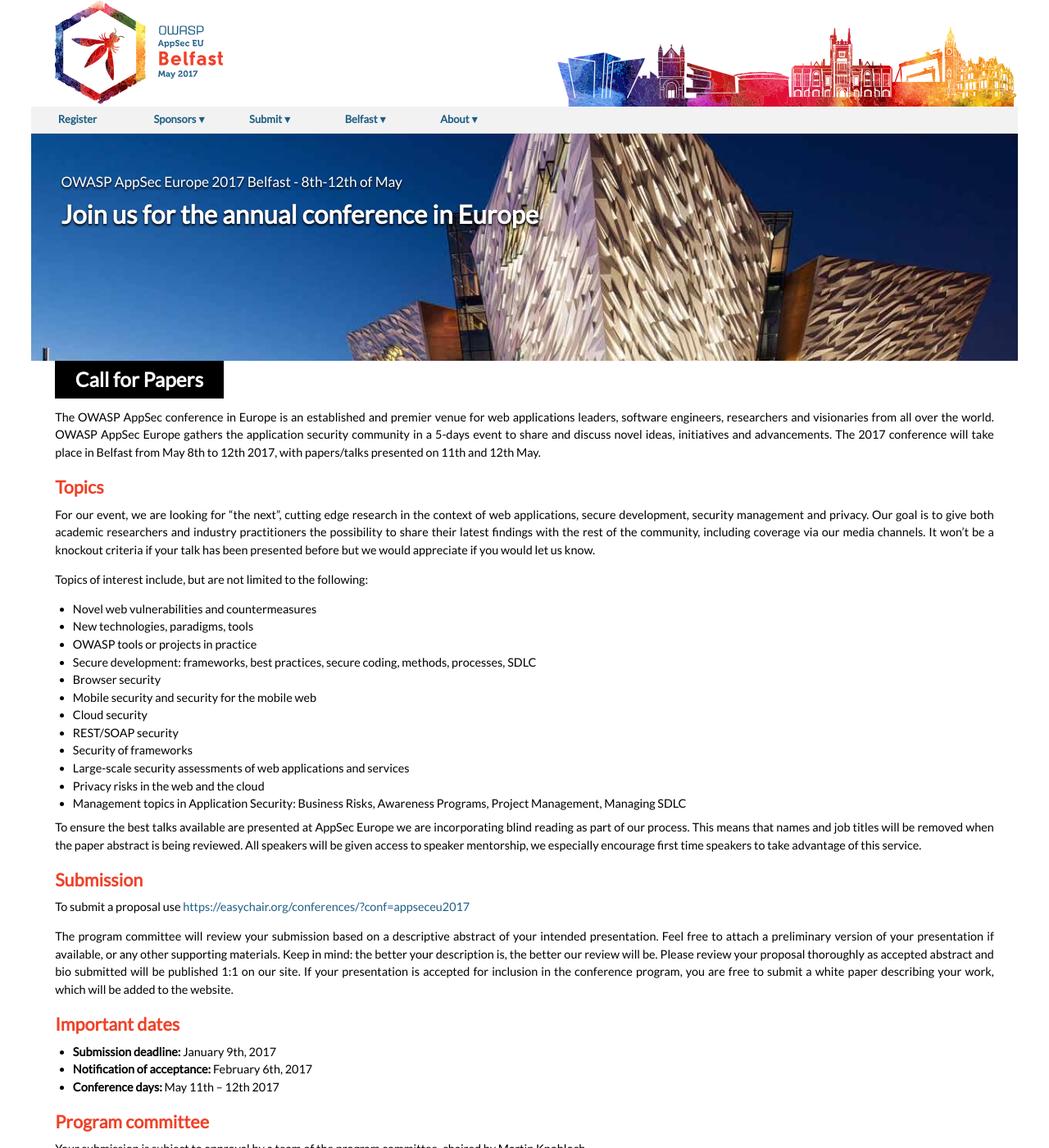
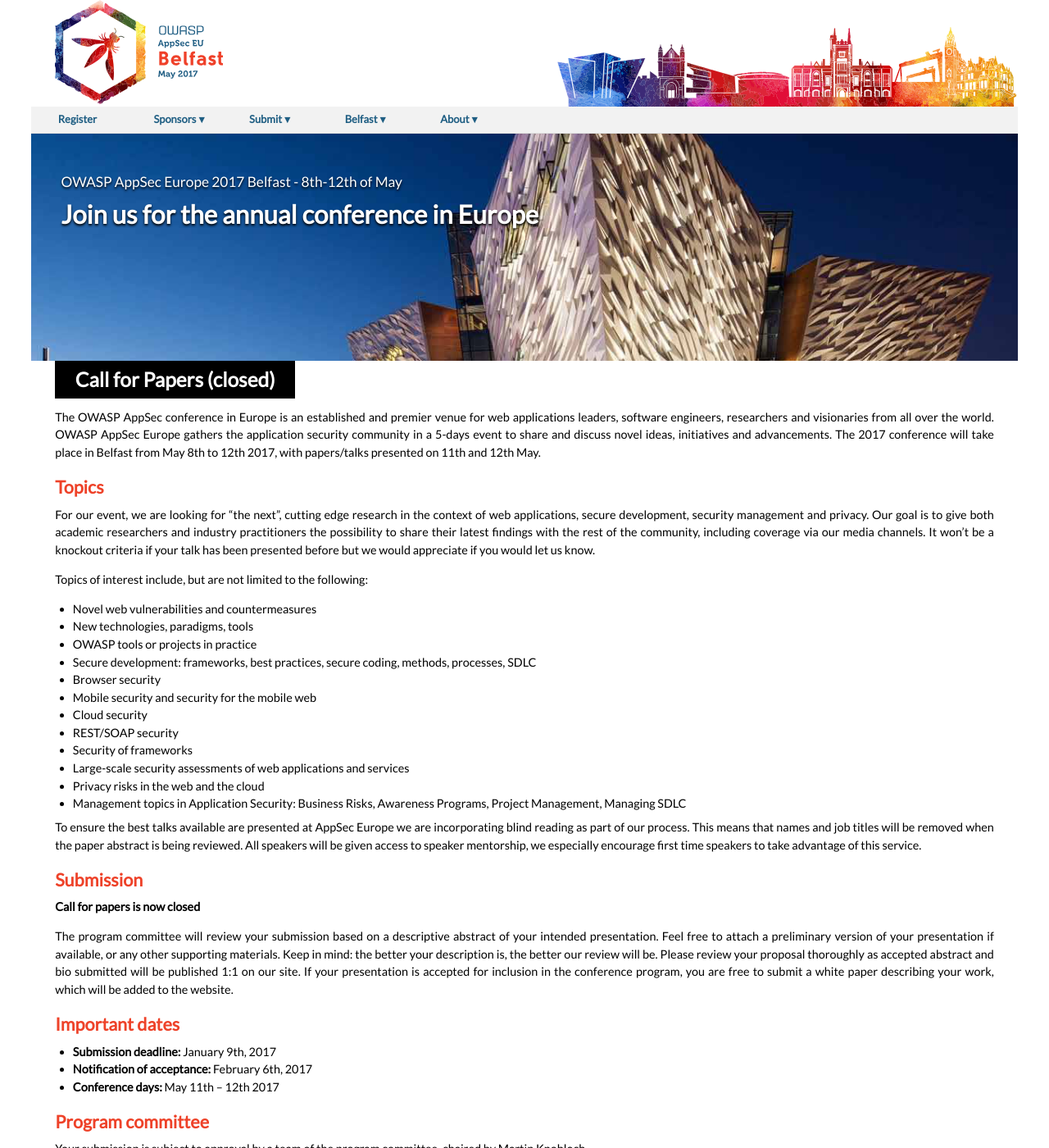
Before and after one commit to OWASP/AppSecEurope2017, a Jekyll site: the page built from program/call-for-papers.md, in a window 1280 px wide and 1400 px high. Shown: the whole window at 82% size. Built offline with Jekyll 4.4.1, drawn with Linux system fonts in a browser that asks for light colours.

Commit message:
Closing CfP and CfT

```diff
--- a/_data/menus.yml
+++ b/_data/menus.yml
@@ -8,9 +8,9 @@
     url  : sponsors
 - title: Submit
   items:
-  - title: Call for papers
+  - title: Call for papers (closed)
     url: program/call-for-papers
-  - title: Call for trainings
+  - title: Call for trainings (closed)
     url: program/call-for-trainings
   - title: Call for activities
     url: program/call-for-activities
--- a/program/call-for-papers.md
+++ b/program/call-for-papers.md
@@ -1,5 +1,5 @@
 ---
-title: Call for Papers
+title: Call for Papers (closed)
 ---
 
 # {{page.title}}
@@ -30,7 +30,7 @@
 
 ## Submission
 
-To submit a proposal use [https://easychair.org/conferences/?conf=appseceu2017](https://easychair.org/conferences/?conf=appseceu2017)
+**Call for papers is now closed**
 
 The program committee will review your submission based on a descriptive abstract of your intended presentation. Feel free to attach a preliminary version of your presentation if available, or any other supporting materials. Keep in mind: the better your description is, the better our review will be. Please review your proposal thoroughly as accepted abstract and bio submitted will be published 1:1 on our site. If your presentation is accepted for inclusion in the conference program, you are free to submit a white paper describing your work, which will be added to the website.
 
```
Also changed, not shown: program/call-for-trainings.md (+2 -2 lines).
